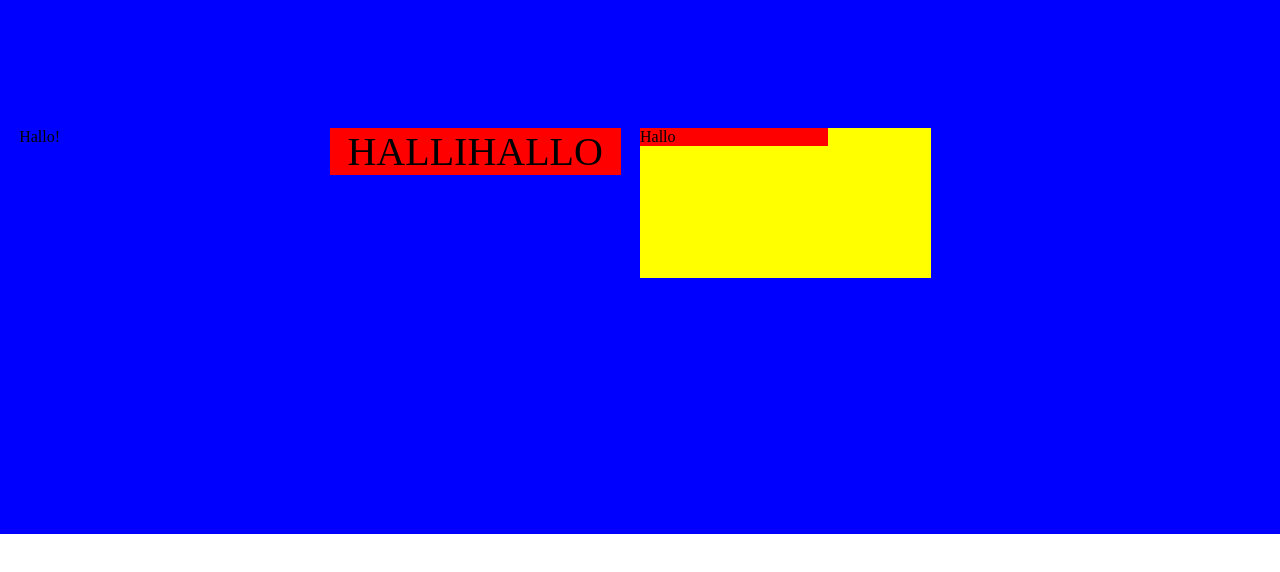
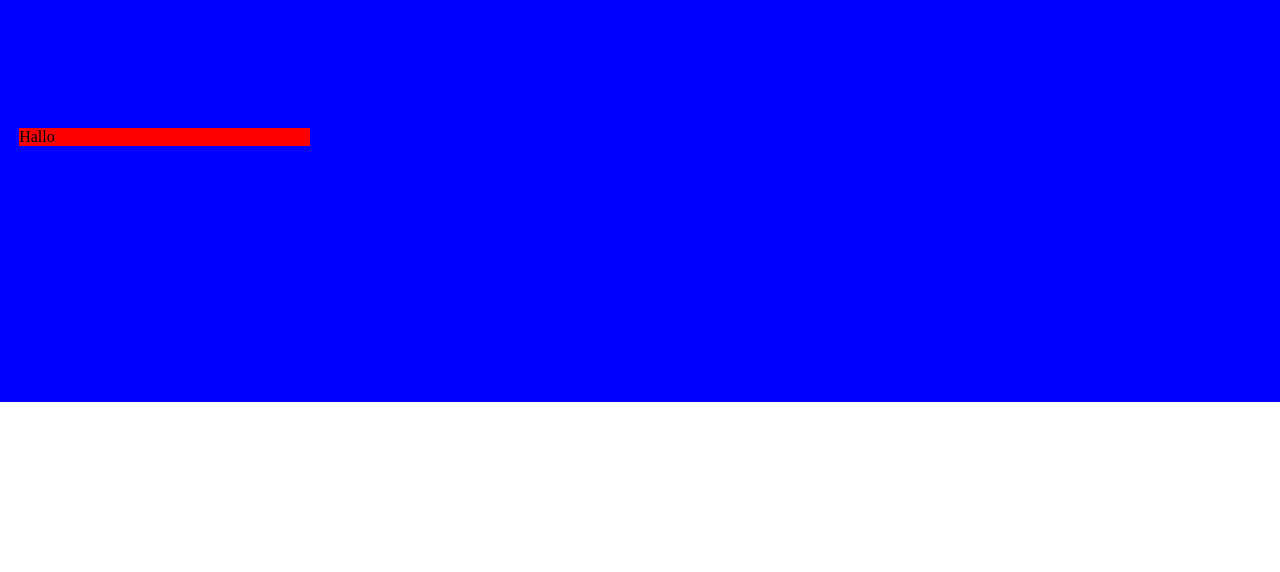
Before and after one commit to AndreasFaust/react-raster, a Next.js app: page /test in a window 1280 px wide. Shown: the top 572 px of the page. Built offline with nearby package versions, Linux system fonts and the light colour scheme.

Commit message:
cols: fix parentcols-behaviour

```diff
--- a/pages/test.tsx
+++ b/pages/test.tsx
@@ -41,55 +41,18 @@ const Testpage: NextPage<Props> = (props) => {
   return (
     <SpecialGrid>
       {/* <Box /> */}
-      <SpecialBox>Hallo!</SpecialBox>
+      {/* <SpecialBox>Hallo!</SpecialBox>
       <Box
         cols={[2, 3]}
         bottom={1}
         style={`background: red;`}
         innerHTML="<h1>HALLIHALLO</h1>"
         className="test123"
-      />
+      /> */}
       <Box cols={3} style={`background: yellow;`}>
-        <Box cols={2} style={`background: red;`}>
-          Hallo
-        </Box>
+        <Box style={`background: red;`}>Hallo</Box>
       </Box>
       {/* <ChildBox /> */}
-      {/* <Box cols={[1, 2]} bottom={1} style={`background: red;`}>
-        Hallo
-      </Box>
-      <ChildBox />
-      <Link href="/" passHref>
-        <Box>
-          <Box
-            style={`background: green;`}
-            order={[1, 1, 2]}
-            component={
-              <motion.a
-                initial={{ y: 50, opacity: 0 }}
-                animate={{ y: 0, opacity: 1 }}
-              />
-            }
-          >
-            <h2>DU!</h2>
-          </Box>
-          <Box
-            style={`background: green;`}
-            order={[2, 2, 1]}
-            component={
-              <motion.a
-                initial={{ y: 50, opacity: 0 }}
-                animate={{ y: 0, opacity: 1 }}
-              />
-            }
-          >
-            <h2>DEPP!</h2>
-          </Box>
-        </Box>
-      </Link>
-      <Box cols={[4, 5]} bottom={1} style={`background: red;`}>
-        Hallo
-      </Box> */}
     </SpecialGrid>
   );
 };
--- a/src/utils/normalizeProps.ts
+++ b/src/utils/normalizeProps.ts
@@ -15,7 +15,7 @@ function getArray(
   prop?: number | number[] | string | string[],
   defaultProp?: number | number[] | string | string[]
 ): any[] {
-  if (typeof prop === null || typeof prop === undefined) {
+  if (prop === null || prop === undefined) {
     return makeArray(defaultProp);
   }
   return makeArray(prop);
```
